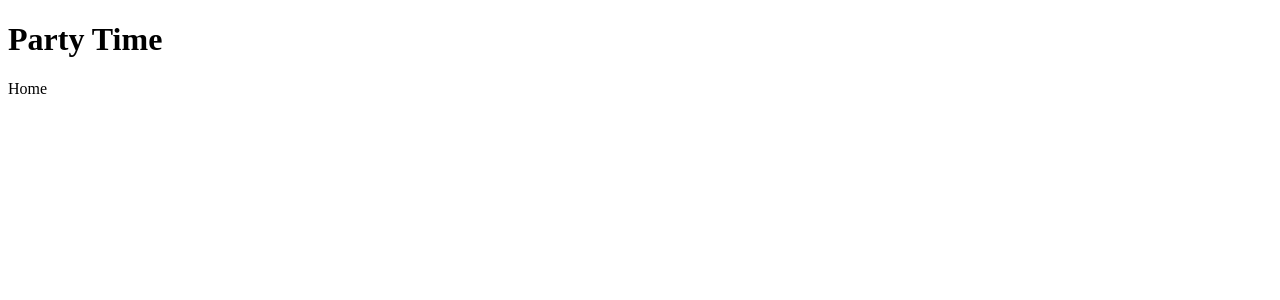
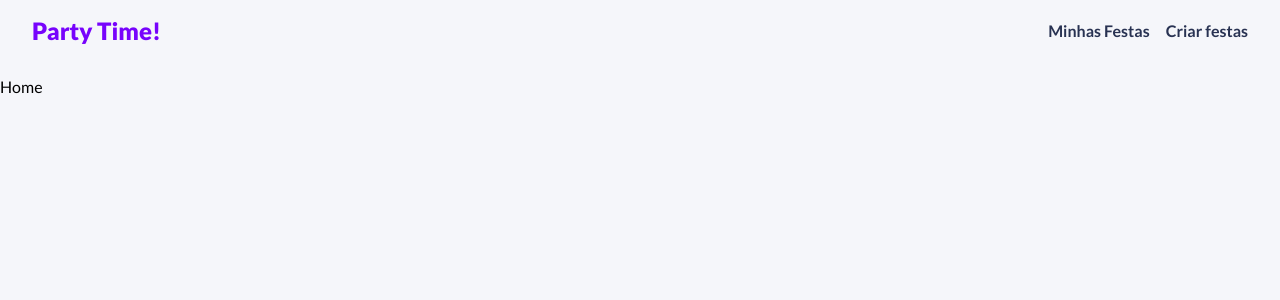
Before and after one commit to Matlima/ApplicationPartyTime, a React (Vite) app in the folder frontend/: page / in a window 1280 px wide. Shown: the top 300 px of the page. Built offline with nearby package versions, Linux system fonts and the light colour scheme.

Commit message:
criando navegação e css inicial da aplicação

```diff
--- a/frontend/src/App.jsx
+++ b/frontend/src/App.jsx
@@ -1,4 +1,7 @@
 import { Outlet } from "react-router-dom";
+
+// Components
+import Navbar from "./components/Navbar";
 
 import './App.css'
 
@@ -6,7 +9,7 @@
 
   return (
     <div className='App'>
-      <h1>Party Time</h1>
+      <Navbar />
       <Outlet />
     </div>
   )
--- /dev/null
+++ b/frontend/src/components/Navbar.css
@@ -0,0 +1,12 @@
+#navbar{
+    display: flex;
+    justify-content: space-between;
+    align-items: center;
+    padding: 1rem 2rem;
+    margin-bottom: 1rem;
+}
+
+#navbar h2 {
+    color: #7703FC;
+    font-weight: 900;
+}
--- /dev/null
+++ b/frontend/src/components/Navbar.jsx
@@ -0,0 +1,21 @@
+import { NavLink } from "react-router-dom";
+
+import "./Navbar.css";
+
+const Navbar = () => {
+    return (
+        <nav id="navbar">
+            <h2>Party Time!</h2>
+            <ul>
+                <li>
+                    <NavLink to="/">Minhas Festas</NavLink>
+                </li>
+                <li>
+                    <NavLink to="/party/new" className="btn">Criar festas</NavLink>
+                </li>
+            </ul>
+        </nav>
+    )
+}
+
+export default Navbar
--- a/frontend/src/index.css
+++ b/frontend/src/index.css
@@ -0,0 +1,26 @@
+* {
+    padding: 0;
+    margin: 0;
+    box-sizing: border-box;
+    font-family: "Lato";
+}
+
+body {
+    background-color: #f5f6fa;
+}
+
+ul {
+    list-style: none;
+    display: flex;
+    gap: 1rem;
+}
+
+a {
+    color: #283252;
+    text-decoration: none;
+    font-weight: bold;
+}
+
+p {
+    color: #747990;
+}
```
